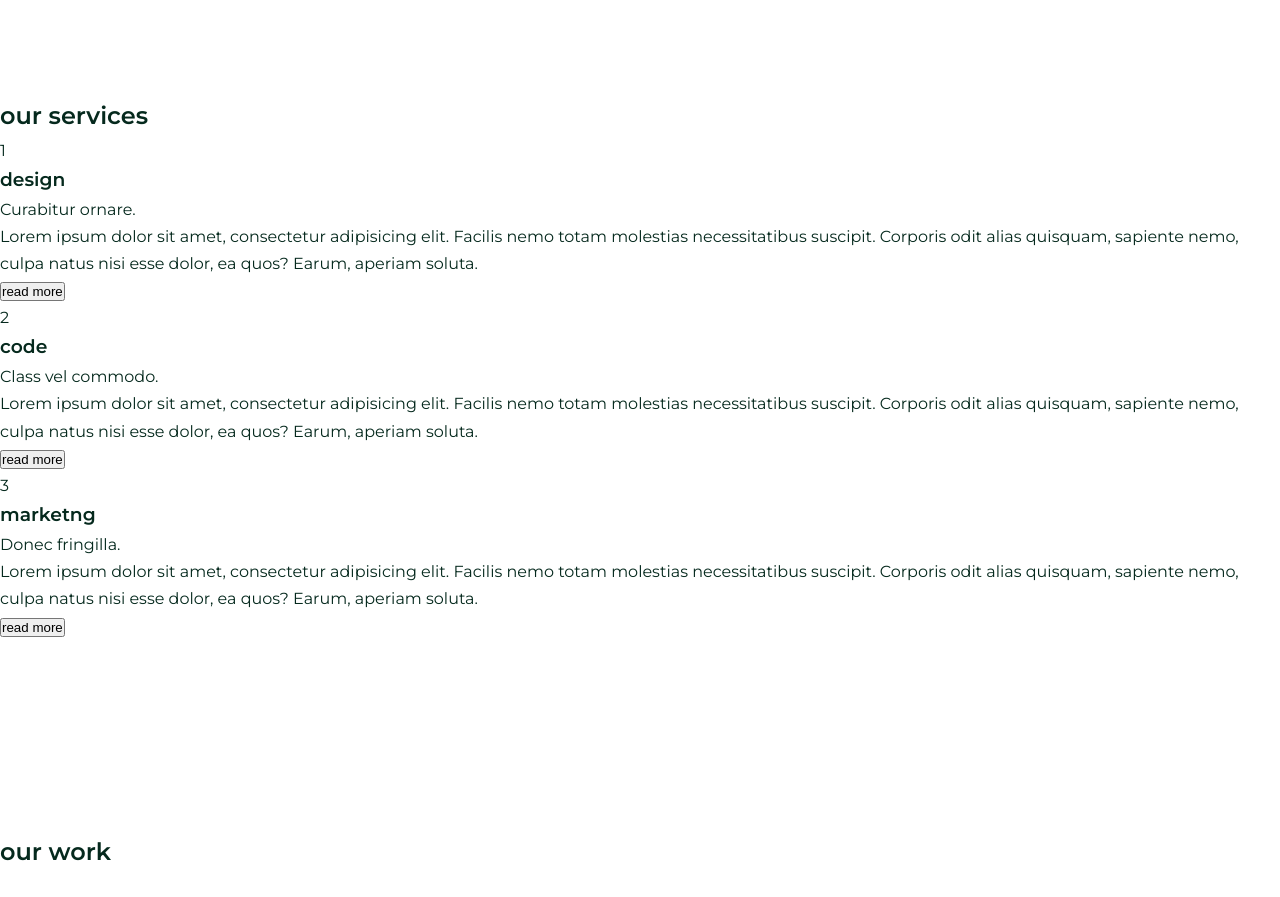
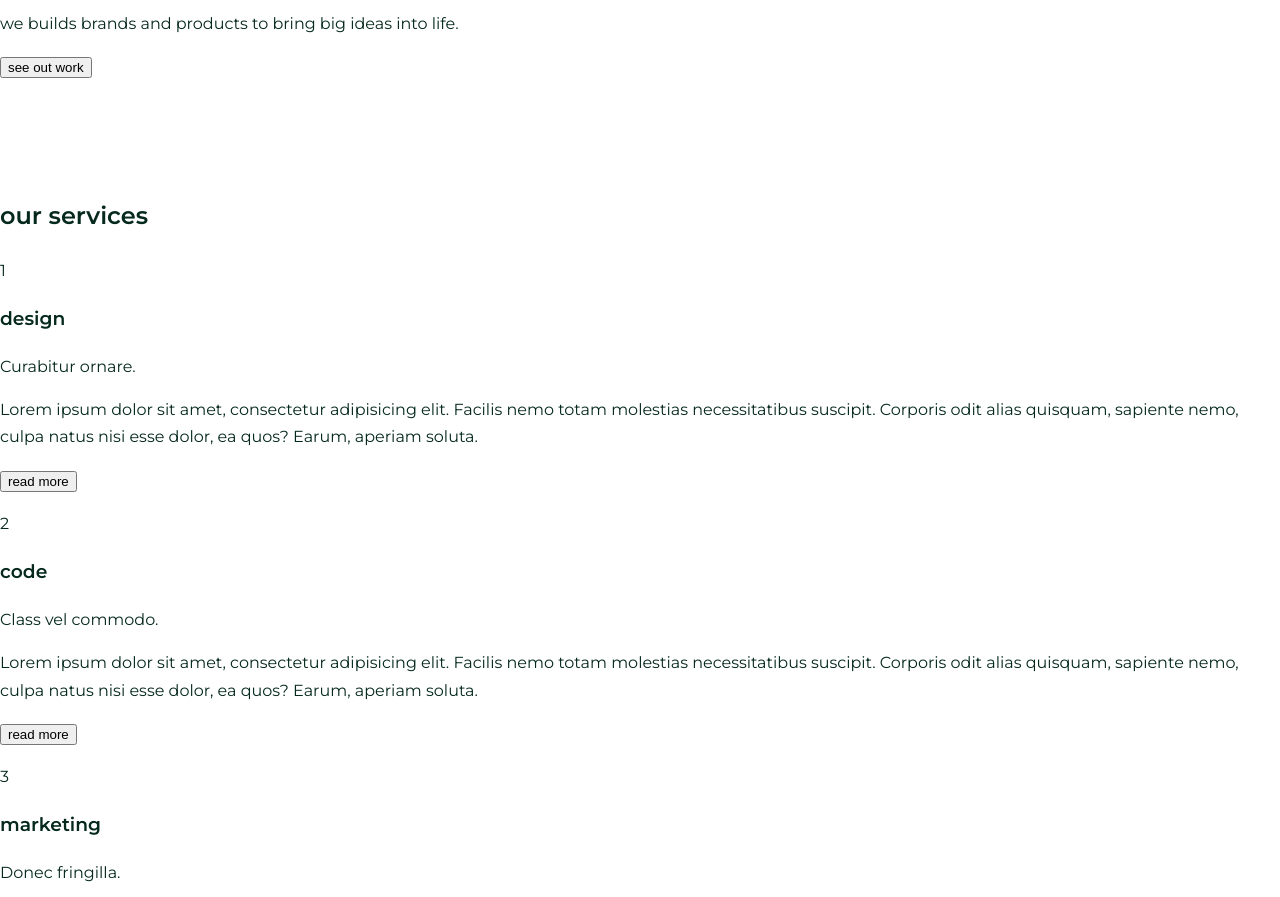
Before and after one commit to Haruk/Kodilla-fullstack-bootcamp-CSS-projekt1, a website: page index.html in a window 1280 px wide. Shown: the part 313-1210 px from the top of the page. Drawn offline with Linux system fonts and the light colour scheme.

Commit message:
minor changes, typo removed, .scss fixes

```diff
--- a/index.html
+++ b/index.html
@@ -4,7 +4,7 @@
     <meta charset="UTF-8">
     <meta http-equiv="X-UA-Compatible" content="IE=edge">
     <meta name="viewport" content="width=device-width, initial-scale=1.0">
-    <title>Document</title>
+    <title>creatively</title>
     <link rel="preconnect" href="https://fonts.googleapis.com">
     <link rel="preconnect" href="https://fonts.gstatic.com" crossorigin>
     <link href="https://fonts.googleapis.com/css2?family=Montserrat:wght@100;400;600&display=swap" rel="stylesheet">
@@ -55,7 +55,7 @@
                 </div>
                 <div class="content-list">
                     <p class="number-background">3</p>
-                    <h3 class="h3-title">marketng</h3>
+                    <h3 class="h3-title">marketing</h3>
                     <p class="bold">Donec fringilla.</p>
                     <p class="text">Lorem ipsum dolor sit amet, consectetur adipisicing elit. Facilis nemo totam molestias necessitatibus suscipit. Corporis odit alias quisquam,   sapiente nemo, culpa natus nisi esse dolor, ea quos? Earum, aperiam soluta.</p>
                     <button class="button blue">read more</button>
--- a/style.scss
+++ b/style.scss
@@ -3,6 +3,7 @@ $primary-color: #05291d;
 $secondary-color: #fff9eb;
 $background-color-primary: #f5ead0;
 $background-color-secondary: #aaa56f;
+$font-main: 'Montserrat', sans-serif;
 
 // Global
 *, *::before, ::after {
@@ -11,7 +12,7 @@ $background-color-secondary: #aaa56f;
 
 body {
    margin: 0;
-   font-family: 'Montserrat', sans-serif;
+   font-family: $font-main;
    color: $primary-color;
    font-size: 16px;
    line-height: 1.7;
@@ -59,25 +60,6 @@ section {
     margin-bottom: 12px;
 }
 
-/* variables */
-/* $primary-color: #05291d;
-$secondary-color: #fff9eb;
-$background-color-primary: #f5ead0;
-$background-color-secondary: #aaa56f; */
-
-
-/* main */
-* {
-    box-sizing: border-box;
-    margin: 0;
-    padding: 0;
-}
-
-/* utilities */
-
-
-
-/* navbar */
 
 /* header */
 
```
Also changed, not shown: css/style.css.
